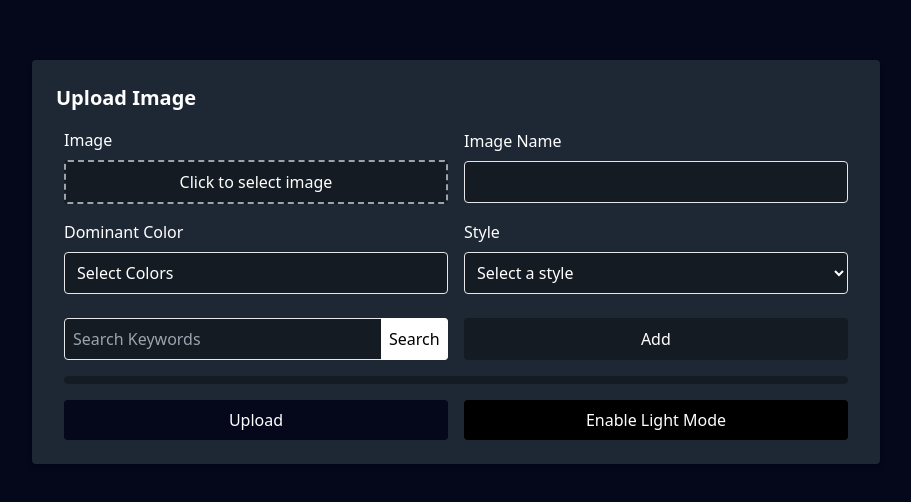
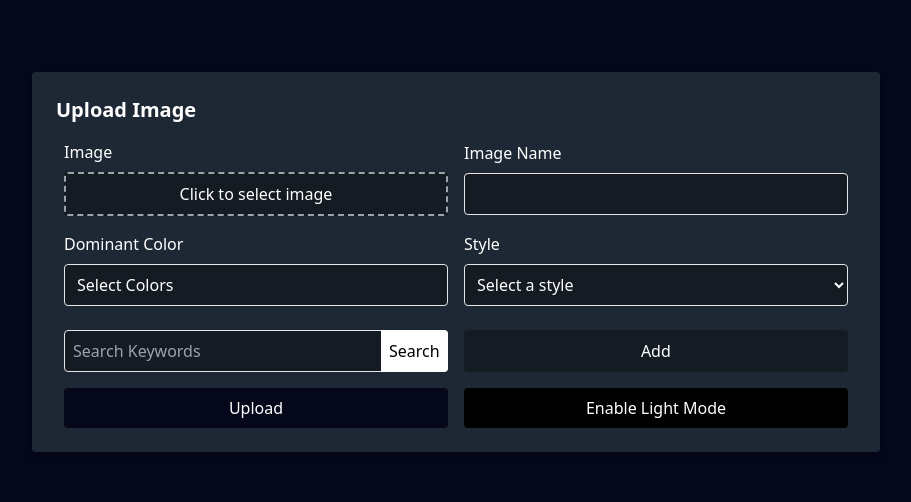
Before and after one commit to Al-Khalsi/freeNG, a Next.js app: page /uploadImage in a window 1280 px wide. Shown: the part 138-640 px from the top of the page, without its empty margins (184-1095 px from the left). Built offline with nearby package versions, Linux system fonts and the light colour scheme.

Commit message:
hotfix selectedKeywords

```diff
--- a/pages/uploadImage/index.js
+++ b/pages/uploadImage/index.js
@@ -389,7 +389,8 @@ function UploadImage() {
             )}
           </div>
 
-          <div className='flex items-center flex-wrap mt-4 mx-2 pt-2 rounded bg-bgDarkGray2'>
+          {selectedKeywords.length > 0 && (
+            <div className='flex items-center flex-wrap mt-4 mx-2 pt-2 px-1 rounded bg-bgDarkGray2'>
               {selectedKeywords.map((keyword, index) => (
                 <div key={index} className="flex items-center mx-1 mb-2 p-1 rounded-sm bg-gray-600">
                   <p className="mr-1">{keyword}</p>
@@ -403,6 +404,7 @@ function UploadImage() {
                 </div>
               ))}
             </div>
+          )}
 
           <div className='flex justify-center items-center mt-4'>
             <button
```
Lines whose indentation alone changed are shown as unchanged.
